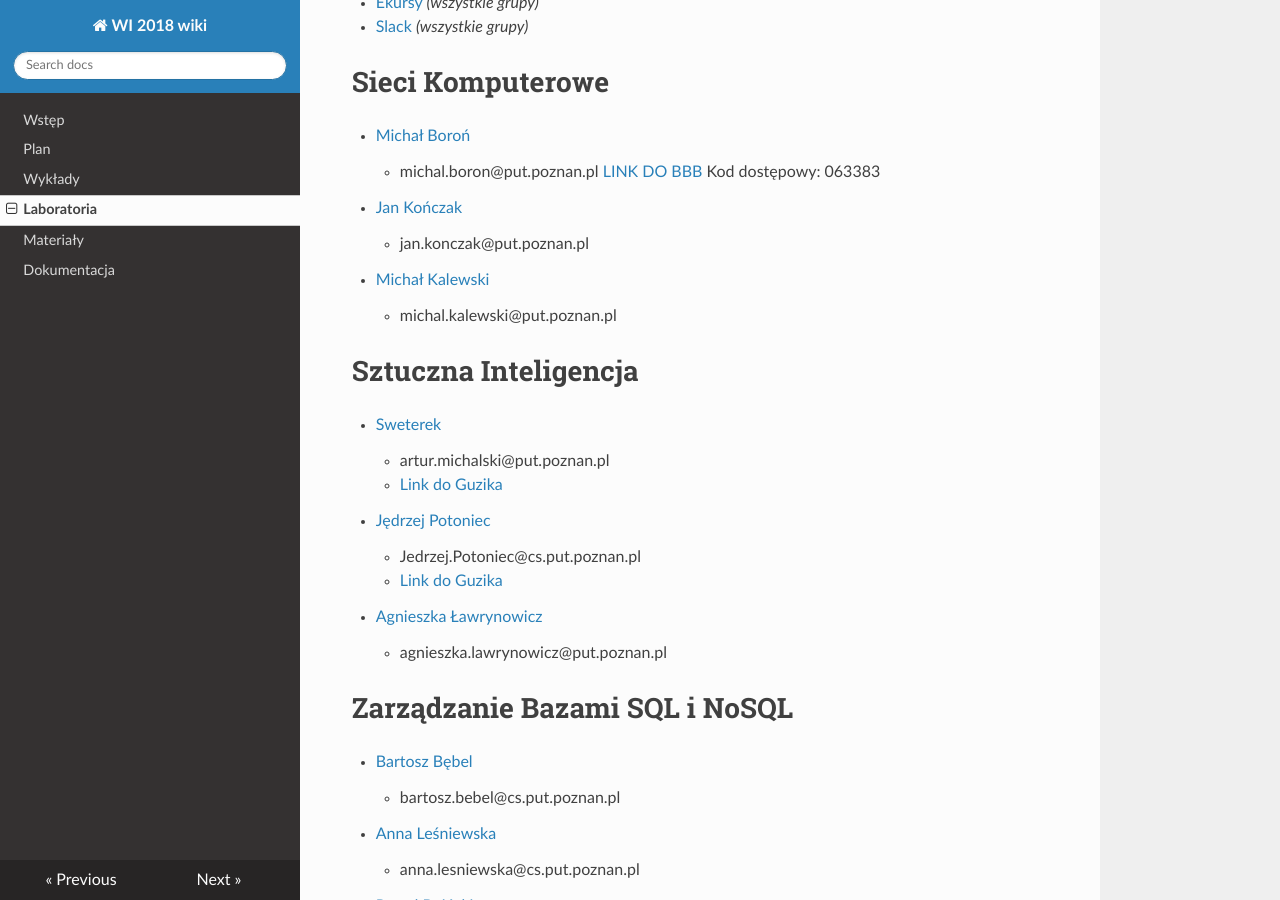
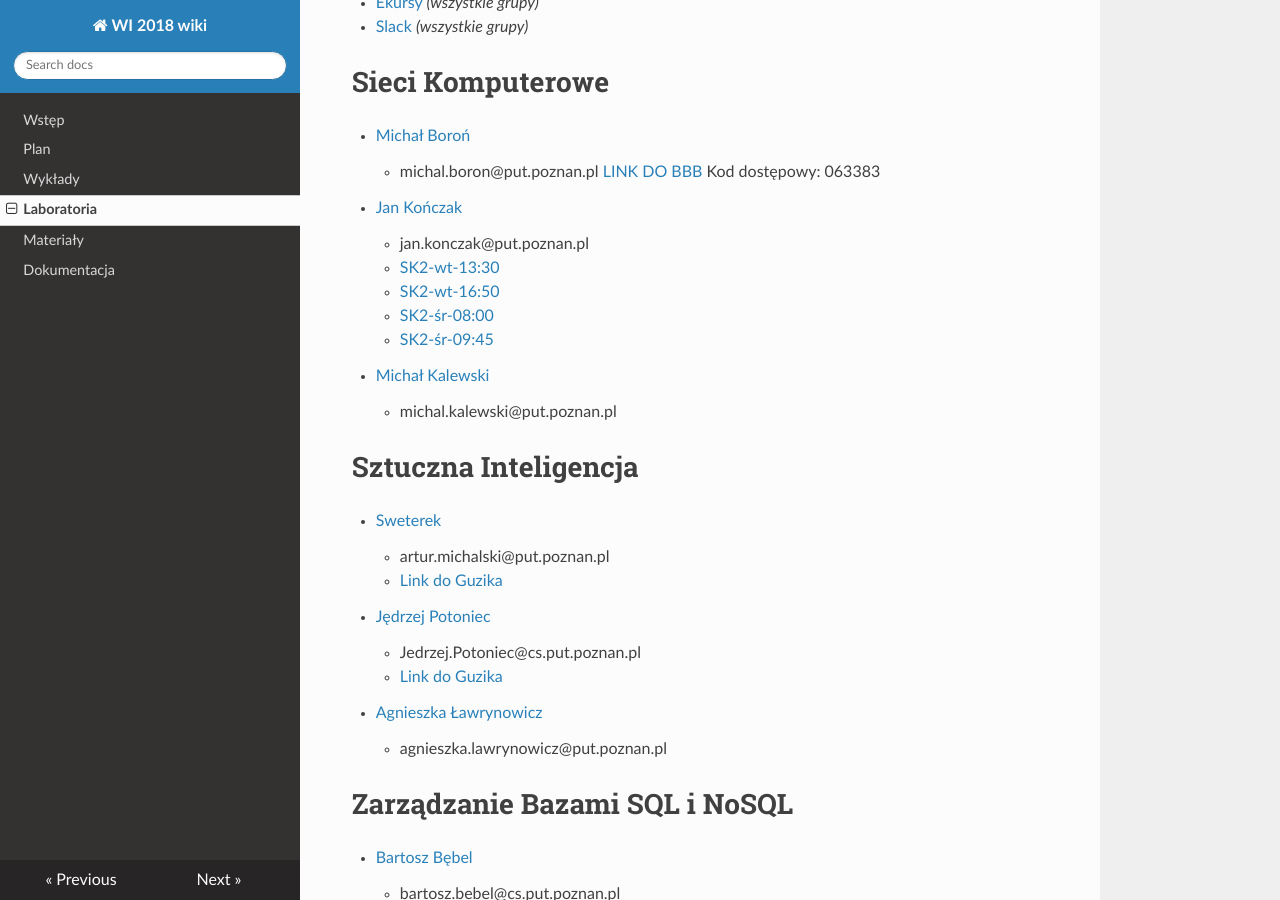
Before and after one commit to PUT-WI-18/wi18-wiki-sem5, an MkDocs documentation site: the page built from docs/laboratoria.md, in a window 1280 px wide and 900 px high, scrolled down 1160 px. Built offline with MkDocs 1.6.1, drawn with Linux system fonts in a browser that asks for light colours; nearby versions of some CDN libraries.

Commit message:
Update laboratoria.md

```diff
--- a/docs/laboratoria.md
+++ b/docs/laboratoria.md
@@ -36,6 +36,10 @@
 [LINK DO BBB](https://emeeting.put.poznan.pl/eMeeting/mic-pqf-skz ) Kod dostępowy: 063383
 - [Jan Kończak](http://www.cs.put.poznan.pl/jkonczak/sk2)
     - jan.konczak@put.poznan.pl
+    - [SK2-wt-13:30](https://emeeting.put.poznan.pl/eMeeting/jan-4xx-mh8)
+    - [SK2-wt-16:50](https://emeeting.put.poznan.pl/eMeeting/jan-no6-gxz)
+    - [SK2-śr-08:00](https://emeeting.put.poznan.pl/eMeeting/jan-h6m-n62)
+    - [SK2-śr-09:45](https://emeeting.put.poznan.pl/eMeeting/jan-550-oy9)
 - [Michał Kalewski](http://www.cs.put.poznan.pl/mkalewski/documents/sk.php)
     - michal.kalewski@put.poznan.pl
 
```
